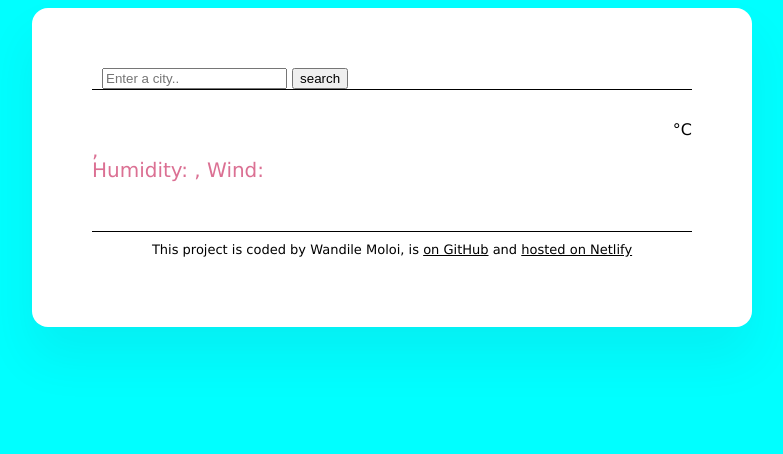
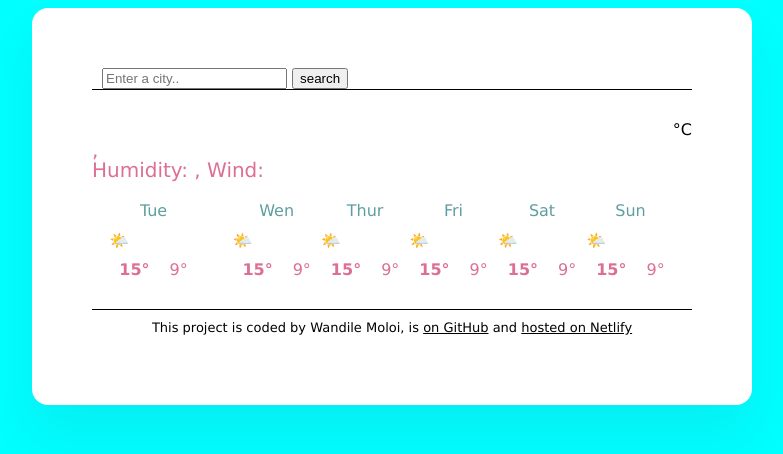
Before and after one commit to WandileMoloi/Wandile-s-Weather-App, a plain HTML site: page index.html in a window 1280 px wide. Shown: the whole page, without its empty margins (296-1079 px from the left). Drawn offline with nearby package versions, Linux system fonts and the light colour scheme; no server answers.

Commit message:
Added css for 5 day weather

```diff
--- a/index.html
+++ b/index.html
@@ -1,9 +1,9 @@
 <!DOCTYPE html>
 <html lang="en">
   <head>
-    <meta charset="UTF-8">
-    <meta name="viewport" content="width=device-width, initial-scale=1.0">
-    <link rel="stylesheet" href="src/index.css"  />
+    <meta charset="UTF-8" />
+    <meta name="viewport" content="width=device-width, initial-scale=1.0" />
+    <link rel="stylesheet" href="src/index.css" />
     <script src="https://cdn.jsdelivr.net/npm/axios@1.1.2/dist/axios.min.js"></script>
     <title>Wandile's App</title>
   </head>
@@ -11,8 +11,14 @@
     <div class="weather-app">
       <header>
         <form class="search-form" id="search-form">
-        <input type="search" placeholder="Enter a city.." required id="search-form-input" class="search-form-input"/>
-        <input type="submit" value="search" class="search-form-button"/>
+          <input
+            type="search"
+            placeholder="Enter a city.."
+            required
+            id="search-form-input"
+            class="search-form-input"
+          />
+          <input type="submit" value="search" class="search-form-button" />
         </form>
       </header>
       <main>
@@ -21,22 +27,92 @@
             <h1 class="weather-app-city" id="city"></h1>
             <p class="weather-app-details">
               <span id="time"></span> , <span id="description"></span>
-      <br  />
-      Humidity: <strong id="humidity"></strong>, Wind: <strong id="wind-speed"></strong>
+              <br />
+              Humidity: <strong id="humidity"></strong>, Wind:
+              <strong id="wind-speed"></strong>
             </p>
           </div>
           <div class="weather-app-temp-container">
             <div id="icon"></div>
             <div class="weather-app-temp" id="temperature"></div>
-    <div class="waether-app-unit">°C </div>
+            <div class="waether-app-unit">°C</div>
+          </div>
+        </div>
+        <div class="weather-forecast">
+        <div class="weather-forecast-day">
+        <div class="weather-forecast-date">Tue</div>
+        <div class="weather-forecast-icon">🌤️</div>
+        <div class="weather-forecast-temperatures">
+          <div class="weather-forecast-temperature">
+            <strong >15°</strong></div>
+            <div class="weather-forecast-temperature">9°</div>
+        </div>
+        </div>
+        <div class="weather-forecast">
+        <div class="weather-forecast-day">
+        <div class="weather-forecast-date">Wen</div>
+        <div class="weather-forecast-icon">🌤️</div>
+        <div class="weather-forecast-temperatures">
+          <div class="weather-forecast-temperature">
+            <strong >15°</strong></div>
+            <div class="weather-forecast-temperature">9°</div>
+        </div>
+        </div>
+        <div class="weather-forecast">
+        <div class="weather-forecast-day">
+        <div class="weather-forecast-date">Thur</div>
+        <div class="weather-forecast-icon">🌤️</div>
+        <div class="weather-forecast-temperatures">
+          <div class="weather-forecast-temperature">
+            <strong >15°</strong></div>
+            <div class="weather-forecast-temperature">9°</div>
+        </div>
+        </div>
+        <div class="weather-forecast">
+        <div class="weather-forecast-day">
+        <div class="weather-forecast-date">Fri</div>
+        <div class="weather-forecast-icon">🌤️</div>
+        <div class="weather-forecast-temperatures">
+          <div class="weather-forecast-temperature">
+            <strong >15°</strong></div>
+            <div class="weather-forecast-temperature">9°</div>
+        </div>
+        </div>
+        <div class="weather-forecast">
+        <div class="weather-forecast-day">
+        <div class="weather-forecast-date">Sat</div>
+        <div class="weather-forecast-icon">🌤️</div>
+        <div class="weather-forecast-temperatures">
+          <div class="weather-forecast-temperature">
+            <strong >15°</strong></div>
+            <div class="weather-forecast-temperature">9°</div>
+        </div>
+        </div>
+        <div class="weather-forecast">
+        <div class="weather-forecast-day">
+        <div class="weather-forecast-date">Sun</div>
+        <div class="weather-forecast-icon">🌤️</div>
+        <div class="weather-forecast-temperatures">
+          <div class="weather-forecast-temperature">
+            <strong >15°</strong></div>
+            <div class="weather-forecast-temperature">9°</div>
+        </div>
+        </div>
         </div>
         </div>
       </main>
       <footer>
         This project is coded by Wandile Moloi, is
-     <a href="https://github.com/WandileMoloi/Wandile-s-Weather-App/commit/003244c704e821f9ed1b8b9425f81b1031e25edd" target="_blank">  on GitHub</a>
+        <a
+          href="https://github.com/WandileMoloi/Wandile-s-Weather-App/commit/003244c704e821f9ed1b8b9425f81b1031e25edd"
+          target="_blank"
+        >
+          on GitHub</a
+        >
         and
-     <a href="https://wandiles-weather-app.netlify.app/" target="_blank"> hosted on Netlify</a>
+        <a href="https://wandiles-weather-app.netlify.app/" target="_blank">
+          hosted on Netlify</a
+        >
       </footer>
     </div>
     <script src="src/index.js"></script>
--- a/src/index.css
+++ b/src/index.css
@@ -4,24 +4,22 @@ body {
 }
 
 a {
-    color:black ;
+  color: black;
 }
 
 header {
   border-bottom: 1px solid;
   padding: 0px 10px;
-
 }
 
 .weather-app {
-    background-color:white ;
+  background-color: white;
   max-width: 600px;
-    margin: 45px,auto;
-    padding:60px ;
-    box-shadow:0 30px 50px rgba(65, 50, 100, 0.08) ;
+  margin: 45px, auto;
+  padding: 60px;
+  box-shadow: 0 30px 50px rgba(65, 50, 100, 0.08);
   border-radius: 16px;
   margin-left: 320px;
-
 }
 
 .search form-input {
@@ -30,9 +28,8 @@ border: none;
   border: radius 6px;
   width: 60%;
   font: 16px;
-padding:15px 30px;
+  padding: 15px 30px;
   margin-left: 5px;
-
 }
 
 .search form-button {
@@ -42,7 +39,6 @@ margin-left: 5px;
   border-radius: 6px;
   color: whitesmoke;
   font-size: 16px;
-
 }
 
 main {
@@ -59,27 +55,23 @@ main {
   font-size: 77px;
   font-weight: bold;
   margin-top: 20px;
-    line-height:88px ;
+  line-height: 88px;
 }
 
 .weather-app-icon {
   width: 88px;
   line-height: 88px;
-
-
 }
 
 .weather-app-unit {
   font-size: 28px;
-    margin-top:500px;
+  margin-top: 500px;
   margin-bottom: 200px;
-
 }
 .weather-app-city {
   margin: 0;
   font-size: 38px;
-     line-height:48px ;
-
+  line-height: 48px;
 }
 
 .weather-app-details strong {
@@ -92,8 +84,6 @@ main {
   line-height: 20px;
   color: palevioletred;
   font-weight: 500;
-
-
 }
 
 .weather-app-data {
@@ -101,12 +91,43 @@ main {
   justify-content: space-between;
 }
 
+.weather-forecast {
+  display: flex;
+  justify-content: space-around;
+}
+
+.weather-forecast-date {
+  text-align: center;
+  color: cadetblue;
+  font-size: 16px;
+  line-height: 20px;
+  margin-bottom: 10px;
+
+}
+
+.weather-forcast-icon {
+  width: 88px;
+    height: 88px;
+    display: block;
+    margin: 0 auto;
+}
+
+.weather-forecast-temperatures {
+  text-align: center;
+  color: palevioletred;
+  display: flex;
+  justify-content: center;
+  margin-top: 10px;
+}
+
+.weather-forecast-temperature {
+  padding: 0 10px;
+}
+
 footer {
   border-top: 1px solid;
   padding: 10px 0px;
   text-align: center;
   font-size: 13px;
-    color: rgba 0,0,0,0.6;
-
-
+  color: rgba 0, 0, 0, 0.6;
 }
--- a/src/index.js
+++ b/src/index.js
@@ -12,14 +12,14 @@ function refreshWeather(response) {
   icon.innerHTML = `<img src="${response.data.condition.icon_url}" class="weather-app-icon" />`;
 
   cityElement.innerHTML = response.data.city;
-  descriptionElement.innerHTML = response.data.condition.description
+  descriptionElement.innerHTML = response.data.condition.description;
   humidityElement.innerHTML = `${response.data.temperature.humidity}%`;
   windspeedElement.innerHTML = `${response.data.wind.speed}km/h`;
-  timeElement.innerHTML = formatDate (date);
+  timeElement.innerHTML = formatDate(date);
   temperatureElement.innerHTML = Math.round(temperature);
 }
 
-function formatDate (date) {
+function formatDate(date) {
   let minutes = date.getMinutes();
   let hours = date.getHours();
   let days = [
@@ -32,7 +32,9 @@ function formatDate (date) {
     "Saturday",
   ];
   let day = days[date.getDay()];
-    if (minutes < 10) { minutes = `0${minutes}`;}
+  if (minutes < 10) {
+    minutes = `0${minutes}`;
+  }
 
   return `${day} ${hours}:${minutes}`;
 }
@@ -53,4 +55,4 @@ function handleSearchSubmit(event) {
 let searchFormElement = document.querySelector("#search-form");
 searchFormElement.addEventListener("submit", handleSearchSubmit);
 
-searchCity("");
+searchCity("Paris");
```
Lines whose indentation alone changed are shown as unchanged.
